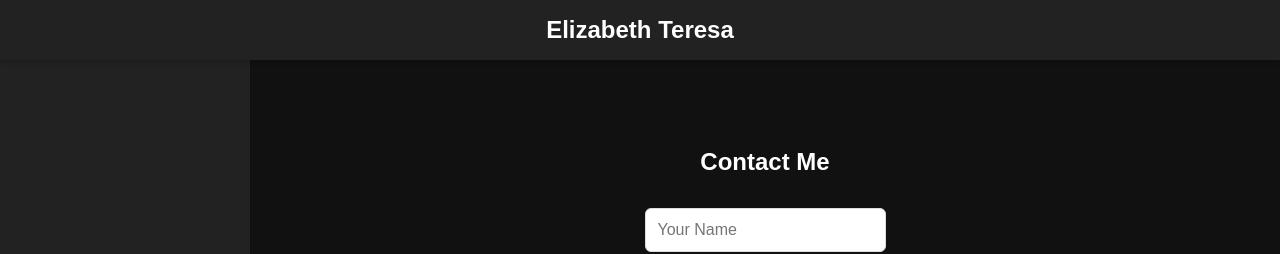
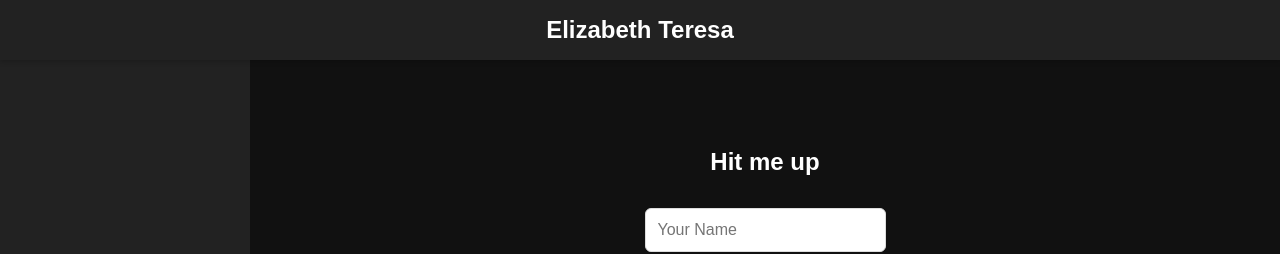
Before and after one commit to elizabeth171717/elizabeth-backend, a React (Vite) app: page /contact in a window 1280 px wide. Shown: the top 254 px of the page. Built offline with nearby package versions, Linux system fonts and the light colour scheme.

Commit message:
updated contact page

```diff
--- a/src/pages/Contact.jsx
+++ b/src/pages/Contact.jsx
@@ -34,7 +34,7 @@ const Contact = () => {
 
   return (
     <div className="contact-container">
-      <h2>Contact Me</h2>
+      <h2>Hit me up</h2>
 
       {/* ✅ Show modal when form is submitted */}
       {showModal && (
```
